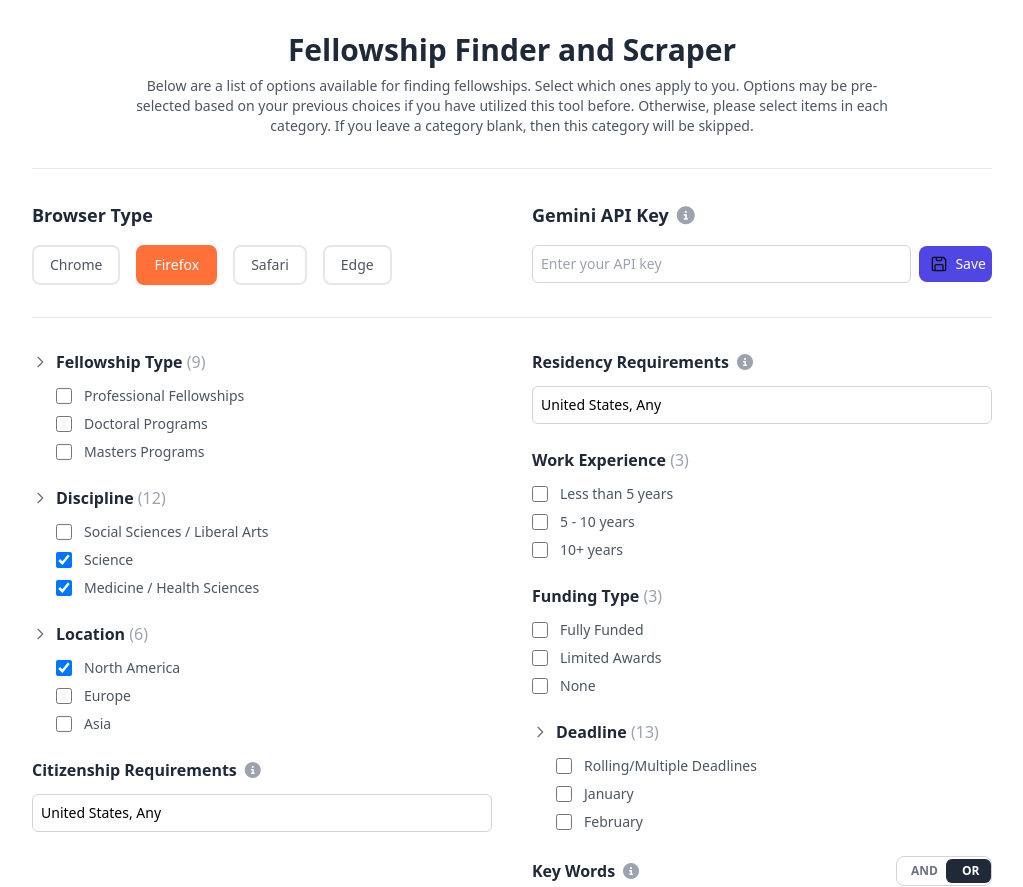
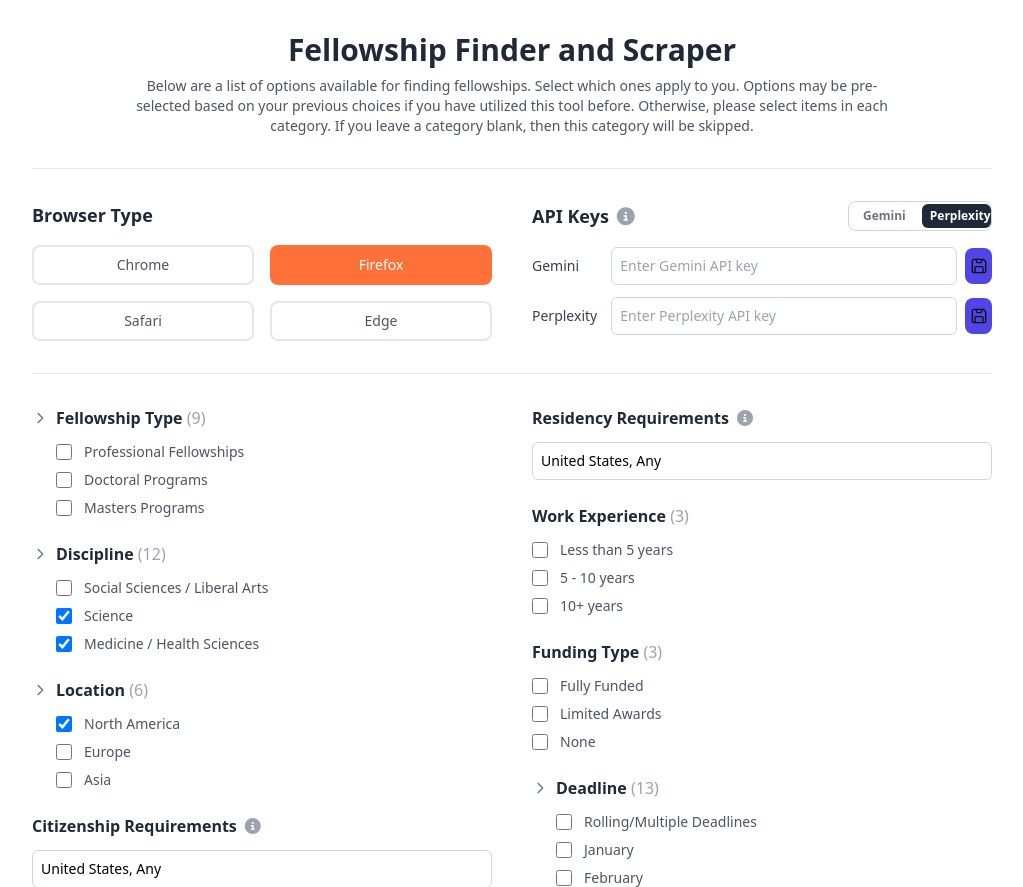
Before and after one commit to brendondgr/Fellowship-Finder, a Flask app: page /scrape in a window 1280 px wide. Shown: the top 887 px of the page, without its empty margins (128-1151 px from the left). Run offline with Flask 3, Linux system fonts and the light colour scheme; some libraries are stand-ins or nearby versions.

Commit message:
Implement API key management for Gemini and Perplexity, enhance UI for provider selection
- Added a new endpoint for managing Perplexity API keys.
- Updated existing API key management to handle both Gemini and Perplexity keys.
- Introduced a provider toggle in the UI to switch between Gemini and Perplexity.
- Enhanced data handling in the scraping process to accommodate the selected provider.
- Improved error handling and validation for API key inputs.

```diff
--- a/app.py
+++ b/app.py
@@ -370,8 +370,8 @@ def manage_api_key():
     if request.method == 'POST':
         try:
             new_api_key_data = request.json
-            if 'gemini_api_key' not in new_api_key_data:
-                return jsonify({"success": False, "error": "'gemini_api_key' not in request."}), 400
+            if not isinstance(new_api_key_data, dict):
+                return jsonify({"success": False, "error": "Invalid JSON body."}), 400
 
             print(f"[POST /api/api_key] Saving API key to: {api_key_path}")
 
@@ -383,8 +383,11 @@ def manage_api_key():
                 except json.JSONDecodeError:
                     pass # File is empty/corrupt, will be overwritten
 
-            # Update the specific key
-            config_data['gemini_api_key'] = new_api_key_data['gemini_api_key']
+            # Update Gemini key if provided
+            if 'gemini_api_key' in new_api_key_data:
+                config_data['gemini_api_key'] = new_api_key_data['gemini_api_key']
+            else:
+                return jsonify({"success": False, "error": "'gemini_api_key' not in request."}), 400
 
             with open(api_key_path, 'w') as f:
                 json.dump(config_data, f, indent=4)
@@ -393,6 +396,34 @@ def manage_api_key():
         except Exception as e:
             print(f"[POST /api/api_key] Error saving API key: {e}")
             return jsonify({"success": False, "error": str(e)}), 500
+
+@app.route('/api/api_key/perplexity', methods=['POST'])
+def manage_perplexity_api_key():
+    api_key_path = os.path.join(os.path.dirname(os.path.abspath(__file__)), 'configs', 'api_key.json')
+    try:
+        body = request.json
+        if not isinstance(body, dict) or 'perplexity_api_key' not in body:
+            return jsonify({"success": False, "error": "'perplexity_api_key' not in request."}), 400
+
+        print(f"[POST /api/api_key/perplexity] Saving API key to: {api_key_path}")
+
+        config_data = {}
+        if os.path.exists(api_key_path):
+            try:
+                with open(api_key_path, 'r') as f:
+                    config_data = json.load(f)
+            except json.JSONDecodeError:
+                pass
+
+        config_data['perplexity_api_key'] = body['perplexity_api_key']
+
+        with open(api_key_path, 'w') as f:
+            json.dump(config_data, f, indent=4)
+
+        return jsonify({"success": True, "message": "Perplexity API key saved successfully."})
+    except Exception as e:
+        print(f"[POST /api/api_key/perplexity] Error saving API key: {e}")
+        return jsonify({"success": False, "error": str(e)}), 500
 
 @app.route('/api/login/profellow', methods=['GET', 'POST'])
 def manage_profellow_login():
@@ -456,20 +487,23 @@ def scrape():
         except json.JSONDecodeError as e:
             print(f"[GET /scrape] Error decoding filters file: {e}. Proceeding with defaults.")
 
-        # Load API key if it exists
+        # Load API keys if they exist (Gemini and Perplexity)
         api_key_path = os.path.join(os.path.dirname(os.path.abspath(__file__)), 'configs', 'api_key.json')
-        api_key = None
+        api_keys = {}
         try:
             with open(api_key_path, 'r') as f:
                 api_key_data = json.load(f)
-                api_key = api_key_data.get('gemini_api_key', '')
-            print(f"[GET /scrape] Loaded API key (length: {len(api_key) if api_key else 0})")
+                api_keys = {
+                    'gemini_api_key': api_key_data.get('gemini_api_key', ''),
+                    'perplexity_api_key': api_key_data.get('perplexity_api_key', '')
+                }
+            print(f"[GET /scrape] Loaded API keys (Gemini length: {len(api_keys['gemini_api_key']) if api_keys.get('gemini_api_key') else 0}, Perplexity length: {len(api_keys['perplexity_api_key']) if api_keys.get('perplexity_api_key') else 0})")
         except FileNotFoundError:
             print(f"[GET /scrape] API key file not found at: {api_key_path}")
         except json.JSONDecodeError as e:
             print(f"[GET /scrape] Error decoding API key file: {e}")
 
-        return render_template('scrape.html', filters=filters, api_key=api_key)
+        return render_template('scrape.html', filters=filters, api_keys=api_keys)
 
     data = request.get_json()
     cleanup = data.get('cleanup', False)
--- a/configs/filters.json
+++ b/configs/filters.json
@@ -1,5 +1,6 @@
 {
     "Browsing": "firefox",
+    "Filter": "Perplexity",
     "categories": {
         "Fellowship Type": [
             "Doctoral Fellowships"
--- a/static/scrape.js
+++ b/static/scrape.js
@@ -95,33 +95,61 @@ function setupKeywordLogicToggle() {
     });
 }
 
-// --- 4. Save API Key ---
-function setupSaveApiKeyButton() {
-    const saveBtn = document.getElementById('save-api-key-btn');
-    if (!saveBtn) return;
+// --- 4. Provider Toggle (Gemini / Perplexity) ---
+function setupProviderToggle() {
+    const slider = document.getElementById('api-provider-logic-slider');
+    const buttons = document.querySelectorAll('.provider-logic-btn');
+    if (!slider || buttons.length === 0) return;
+
+    buttons.forEach(button => {
+        button.addEventListener('click', function () {
+            const provider = this.getAttribute('data-provider');
+
+            buttons.forEach(btn => {
+                btn.classList.remove('selected', 'text-white');
+                btn.classList.add('text-gray-500');
+            });
+
+            this.classList.add('selected', 'text-white');
+            this.classList.remove('text-gray-500');
+
+            if (provider && provider.toLowerCase() === 'perplexity') {
+                slider.style.transform = 'translateX(calc(100% + 2px))';
+            } else {
+                slider.style.transform = 'translateX(0%)';
+            }
+        });
+    });
+}
+
+// --- 5. Save API Keys (Gemini / Perplexity) ---
+function setupSaveGeminiKeyButton() {
+    const saveBtn = document.getElementById('save-gemini-api-key-btn');
+    const input = document.getElementById('gemini-api-key-input');
+    if (!saveBtn || !input) return;
 
     saveBtn.addEventListener('click', () => {
-        const apiKeyInput = document.getElementById('api-key-input');
-        if (!apiKeyInput) return;
+        const apiKey = input.value.trim();
+        if (!apiKey) return;
 
-        const apiKey = apiKeyInput.value.trim();
+        saveGeminiApiKey(apiKey)
+            .then(() => alert('Gemini API key saved successfully!'))
+            .catch(err => alert('Failed to save Gemini API key: ' + err.message));
+    });
+}
 
-        const originalButtonText = saveBtn.innerHTML;
-        saveBtn.disabled = true;
-        saveBtn.innerHTML = 'Saving...';
+function setupSavePerplexityKeyButton() {
+    const saveBtn = document.getElementById('save-perplexity-api-key-btn');
+    const input = document.getElementById('perplexity-api-key-input');
+    if (!saveBtn || !input) return;
 
-        saveApiKey(apiKey)
-            .then(() => {
-                alert('API key saved successfully!');
-            })
-            .catch(error => {
-                console.error('Error:', error);
-                alert('An error occurred: ' + error.message);
-            })
-            .finally(() => {
-                saveBtn.disabled = false;
-                saveBtn.innerHTML = originalButtonText;
-            });
+    saveBtn.addEventListener('click', () => {
+        const apiKey = input.value.trim();
+        if (!apiKey) return;
+
+        savePerplexityApiKey(apiKey)
+            .then(() => alert('Perplexity API key saved successfully!'))
+            .catch(err => alert('Failed to save Perplexity API key: ' + err.message));
     });
 }
 
@@ -149,8 +177,12 @@ function collectFormData() {
     const keywordLogicBtn = document.querySelector('.keyword-logic-btn.selected');
     const keywordLogic = keywordLogicBtn ? keywordLogicBtn.getAttribute('data-logic') : 'AND';
 
+    const providerBtn = document.querySelector('.provider-logic-btn.selected');
+    const provider = providerBtn ? providerBtn.getAttribute('data-provider') : 'Gemini';
+
     const data = {
         "Browsing": selectedBrowser,
+        "Filter": provider,
         "categories": {},
         "keywords": {
             "type": keywordLogic,
@@ -198,13 +230,19 @@ function collectFormData() {
 function saveFiltersAndStartScraping(formData) {
     const beginSearchingBtn = document.getElementById('begin-searching-btn');
 
-    // First, save the API key if one is provided.
-    const apiKeyInput = document.getElementById('api-key-input');
-    const apiKeyPromise = apiKeyInput && apiKeyInput.value.trim() ?
-        saveApiKey(apiKeyInput.value.trim()) :
-        Promise.resolve();
+    // First, save any API keys that were provided.
+    const geminiInput = document.getElementById('gemini-api-key-input');
+    const perplexityInput = document.getElementById('perplexity-api-key-input');
+    const keySaves = [];
 
-    apiKeyPromise
+    if (geminiInput && geminiInput.value.trim()) {
+        keySaves.push(saveGeminiApiKey(geminiInput.value.trim()));
+    }
+    if (perplexityInput && perplexityInput.value.trim()) {
+        keySaves.push(savePerplexityApiKey(perplexityInput.value.trim()));
+    }
+
+    Promise.all(keySaves)
         .then(() => {
             // Then, save the filters and trigger the scraping process.
             return fetch('/api/filters', {
@@ -240,7 +278,7 @@ function saveFiltersAndStartScraping(formData) {
         });
 }
 
-function saveApiKey(apiKey) {
+function saveGeminiApiKey(apiKey) {
     return fetch('/api/api_key', {
         method: 'POST',
         headers: { 'Content-Type': 'application/json' },
@@ -248,13 +286,32 @@ function saveApiKey(apiKey) {
     })
     .then(response => {
         if (!response.ok) {
-            return response.json().then(err => { throw new Error(err.error || 'Failed to save API key') });
+            return response.json().then(err => { throw new Error(err.error || 'Failed to save Gemini API key') });
         }
         return response.json();
     })
     .then(data => {
         if (!data.success) {
-            throw new Error(data.error || 'A problem occurred while saving the API key.');
+            throw new Error(data.error || 'A problem occurred while saving the Gemini API key.');
+        }
+    });
+}
+
+function savePerplexityApiKey(apiKey) {
+    return fetch('/api/api_key/perplexity', {
+        method: 'POST',
+        headers: { 'Content-Type': 'application/json' },
+        body: JSON.stringify({ "perplexity_api_key": apiKey })
+    })
+    .then(response => {
+        if (!response.ok) {
+            return response.json().then(err => { throw new Error(err.error || 'Failed to save Perplexity API key') });
+        }
+        return response.json();
+    })
+    .then(data => {
+        if (!data.success) {
+            throw new Error(data.error || 'A problem occurred while saving the Perplexity API key.');
         }
     });
 }
@@ -267,7 +324,9 @@ window.initializeScrapeForm = function() {
     setupBrowserSelection();
     setupCollapsibleSections();
     setupKeywordLogicToggle();
-    setupSaveApiKeyButton();
+    setupProviderToggle();
+    setupSaveGeminiKeyButton();
+    setupSavePerplexityKeyButton();
     setupFormSubmission();
 };
 
--- a/templates/scrape.html
+++ b/templates/scrape.html
@@ -37,30 +37,49 @@
             <!-- Browser Type -->
             <div>
                 <h2 class="text-lg font-semibold text-gray-800 mb-4">Browser Type</h2>
-                <div class="flex flex-wrap gap-2 sm:gap-4">
-                    <button data-browser="chrome" class="browser-btn {% if selected_browser == 'chrome' %}selected{% else %}text-gray-600{% endif %} flex-grow sm:flex-grow-0 text-sm font-medium py-2 px-4 rounded-lg border-2 border-gray-200 hover:opacity-80 transition-all duration-200">Chrome</button>
-                    <button data-browser="firefox" class="browser-btn {% if selected_browser == 'firefox' %}selected{% else %}text-gray-600{% endif %} flex-grow sm:flex-grow-0 text-sm font-medium py-2 px-4 rounded-lg border-2 border-gray-200 hover:opacity-80 transition-all duration-200">Firefox</button>
-                    <button data-browser="safari" class="browser-btn {% if selected_browser == 'safari' %}selected{% else %}text-gray-600{% endif %} flex-grow sm:flex-grow-0 text-sm font-medium py-2 px-4 rounded-lg border-2 border-gray-200 hover:opacity-80 transition-all duration-200">Safari</button>
-                    <button data-browser="edge" class="browser-btn {% if selected_browser == 'edge' %}selected{% else %}text-gray-600{% endif %} flex-grow sm:flex-grow-0 text-sm font-medium py-2 px-4 rounded-lg border-2 border-gray-200 hover:opacity-80 transition-all duration-200">Edge</button>
+                <div class="grid grid-cols-2 gap-2 sm:gap-4">
+                    <button data-browser="chrome" class="browser-btn {% if selected_browser == 'chrome' %}selected{% else %}text-gray-600{% endif %} text-sm font-medium py-2 px-4 rounded-lg border-2 border-gray-200 hover:opacity-80 transition-all duration-200">Chrome</button>
+                    <button data-browser="firefox" class="browser-btn {% if selected_browser == 'firefox' %}selected{% else %}text-gray-600{% endif %} text-sm font-medium py-2 px-4 rounded-lg border-2 border-gray-200 hover:opacity-80 transition-all duration-200">Firefox</button>
+                    <button data-browser="safari" class="browser-btn {% if selected_browser == 'safari' %}selected{% else %}text-gray-600{% endif %} text-sm font-medium py-2 px-4 rounded-lg border-2 border-gray-200 hover:opacity-80 transition-all duration-200">Safari</button>
+                    <button data-browser="edge" class="browser-btn {% if selected_browser == 'edge' %}selected{% else %}text-gray-600{% endif %} text-sm font-medium py-2 px-4 rounded-lg border-2 border-gray-200 hover:opacity-80 transition-all duration-200">Edge</button>
                 </div>
             </div>
-            <!-- Gemini API Key -->
+            <!-- API Keys with Provider Toggle -->
             <div>
-                 <h2 class="text-lg font-semibold text-gray-800 mb-4 flex items-center">
-                    Gemini API Key
-                    <div class="group relative ml-2">
-                        <i class="fa-solid fa-circle-info text-gray-400"></i>
-                        <div class="absolute bottom-full mb-2 w-72 bg-gray-800 text-white text-xs rounded-lg py-2 px-3 opacity-0 group-hover:opacity-100 transition-opacity duration-300 pointer-events-none">
-                            Enter your Gemini API key here and click "Save Key" to store it permanently in <code>configs/api_key.json</code>. The model used is "Gemini Flash Lite", which permits ~1000 API calls daily and adheres to RPM limits.
-                            <svg class="absolute text-gray-800 h-2 w-full left-0 top-full" x="0px" y="0px" viewBox="0 0 255 255" xml:space="preserve"><polygon class="fill-current" points="0,0 127.5,127.5 255,0"/></svg>
+                {% set api_provider = filters.get('Filter', 'Gemini') %}
+                <div class="flex items-center justify-between mb-4">
+                    <h2 class="text-lg font-semibold text-gray-800 flex items-center">
+                        API Keys
+                        <div class="group relative ml-2">
+                            <i class="fa-solid fa-circle-info text-gray-400"></i>
+                            <div class="absolute bottom-full mb-2 w-80 bg-gray-800 text-white text-xs rounded-lg py-2 px-3 opacity-0 group-hover:opacity-100 transition-opacity duration-300 pointer-events-none">
+                                Enter your API keys and click the save icon to store them in <code>configs/api_key.json</code>. Choose between <strong>Gemini</strong> (model: gemini-2.5-flash-lite) and <strong>Perplexity</strong> (model: sonar) using the toggle to the right.
+                                <svg class="absolute text-gray-800 h-2 w-full left-0 top-full" x="0px" y="0px" viewBox="0 0 255 255" xml:space="preserve"><polygon class="fill-current" points="0,0 127.5,127.5 255,0"/></svg>
+                            </div>
                         </div>
+                    </h2>
+                    <!-- Provider Toggle -->
+                    <div id="api-provider-logic-container" class="relative flex items-center border border-gray-300 rounded-lg p-0.5 w-36 cursor-pointer">
+                        <div id="api-provider-logic-slider" class="absolute top-0.5 left-0.5 h-[calc(100%-4px)] w-[calc(50%-2px)] bg-gray-800 rounded-md transition-transform duration-300 ease-in-out" style="transform: {% if api_provider and api_provider|lower == 'perplexity' %}translateX(calc(100% + 2px)){% else %}translateX(0%){% endif %};"></div>
+                        <button type="button" data-provider="Gemini" class="provider-logic-btn {% if api_provider and api_provider|lower == 'gemini' %}selected text-white{% else %}text-gray-500{% endif %} flex-1 text-xs font-bold py-1 px-3 rounded-md relative z-10 transition-colors duration-300">Gemini</button>
+                        <button type="button" data-provider="Perplexity" class="provider-logic-btn {% if api_provider and api_provider|lower == 'perplexity' %}selected text-white{% else %}text-gray-500{% endif %} flex-1 text-xs font-bold py-1 px-3 rounded-md relative z-10 transition-colors duration-300">Perplexity</button>
                     </div>
-                </h2>
+                </div>
+
+                <!-- Gemini Row -->
+                <div class="flex items-center gap-x-2 mb-3">
+                    <span class="w-24 text-sm font-medium text-gray-700">Gemini</span>
+                    <input type="password" id="gemini-api-key-input" placeholder="Enter Gemini API key" class="w-full text-sm p-2 border border-gray-300 rounded-md focus:ring-indigo-500 focus:border-indigo-500" value="{% if api_keys and api_keys.get('gemini_api_key') %}{{ api_keys.get('gemini_api_key') }}{% endif %}">
+                    <button id="save-gemini-api-key-btn" class="inline-flex items-center justify-center h-9 w-9 rounded-lg bg-indigo-600 text-white hover:bg-indigo-700 transition-all duration-200" aria-label="Save Gemini API key">
+                        <img src="{{ url_for('static', filename='svg/save.svg') }}" alt="Save" class="h-4 w-4 filter-white">
+                    </button>
+                </div>
+                <!-- Perplexity Row -->
                 <div class="flex items-center gap-x-2">
-                    <input type="password" id="api-key-input" placeholder="Enter your API key" class="w-full text-sm p-2 border border-gray-300 rounded-md focus:ring-indigo-500 focus:border-indigo-500" value="{% if api_key %}{{ api_key }}{% endif %}">
-                    <button id="save-api-key-btn" class="inline-flex items-center text-sm font-medium py-2 pl-3 pr-4 rounded-lg bg-indigo-600 text-white hover:bg-indigo-700 transition-all duration-200 whitespace-nowrap">
-                        <img src="{{ url_for('static', filename='svg/save.svg') }}" alt="Save" class="h-4 w-4 mr-2 filter-white">
-                        Save
+                    <span class="w-24 text-sm font-medium text-gray-700">Perplexity</span>
+                    <input type="password" id="perplexity-api-key-input" placeholder="Enter Perplexity API key" class="w-full text-sm p-2 border border-gray-300 rounded-md focus:ring-indigo-500 focus:border-indigo-500" value="{% if api_keys and api_keys.get('perplexity_api_key') %}{{ api_keys.get('perplexity_api_key') }}{% endif %}">
+                    <button id="save-perplexity-api-key-btn" class="inline-flex items-center justify-center h-9 w-9 rounded-lg bg-indigo-600 text-white hover:bg-indigo-700 transition-all duration-200" aria-label="Save Perplexity API key">
+                        <img src="{{ url_for('static', filename='svg/save.svg') }}" alt="Save" class="h-4 w-4 filter-white">
                     </button>
                 </div>
             </div>
--- a/utils/refinement.py
+++ b/utils/refinement.py
@@ -9,6 +9,7 @@ import sys
 
 class GeminiRefiner:
     def __init__(self, model_name="sonar"):
+        print(f'Model Name: {model_name}')
         self.enabled = False
         api_key_path = 'configs/api_key.json'
         gemini_api_key = None
@@ -124,11 +125,14 @@ Ensure that this is a Valid JSON Object. Thanks!
         for attempt in range(max_retries):
             try:
                 if "gemini" in self.model.lower():
+                    # print(f'GEMINI DETECTED.')
                     response = self.client.models.generate_content(
                         model=self.model,
                         contents=self.prompt
                     )
+                    # print(f'Response: {response.text}')
                     refined_data = self._parse_response(response.text)
+                    print(f'Refined Data: {refined_data}')
                 elif "sonar" in self.model.lower():
                     refined_data = self.client.run(self.prompt)
                 else:
```
Also changed, not shown: data_retrieval.py (+12 -1 lines), utils/data.py (+32 -27 lines), utils/scrape.py (+11 -2 lines), images/Fellowship_small.png (added), images/logo.png, images/logo_colored.png (added), images/title.png, images/title_blacktext.png (added).
